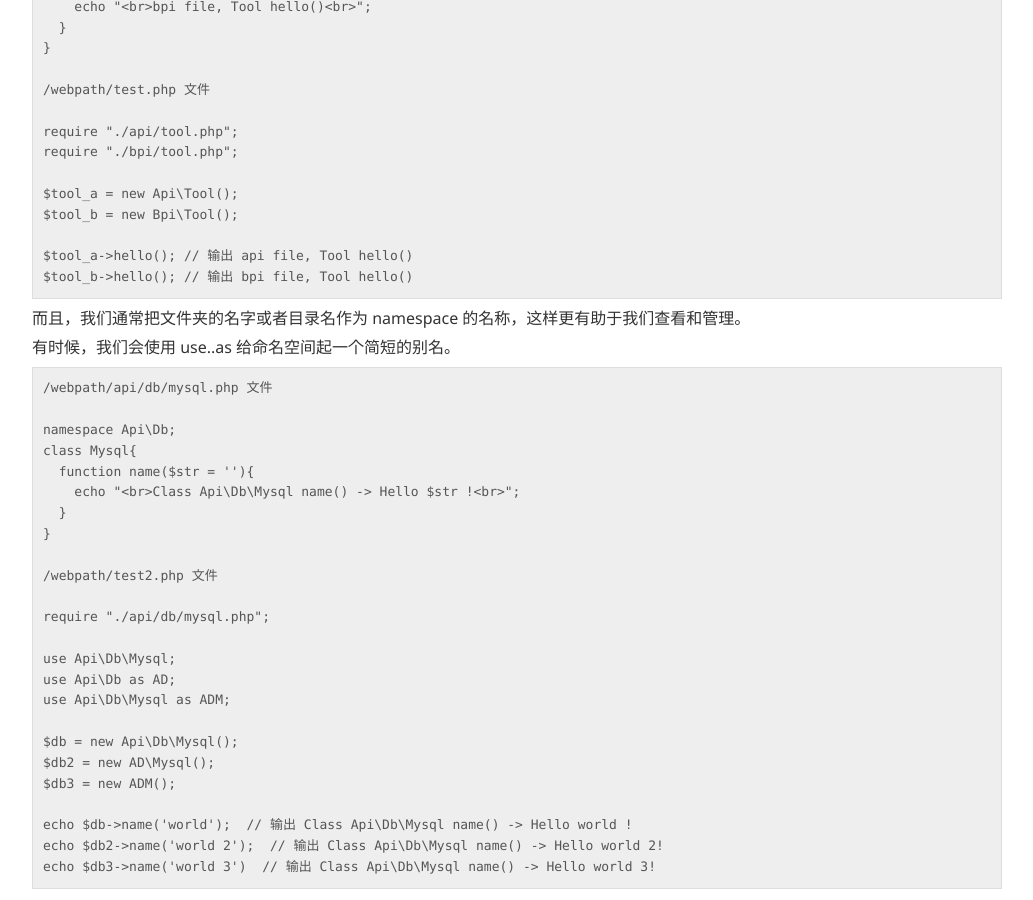
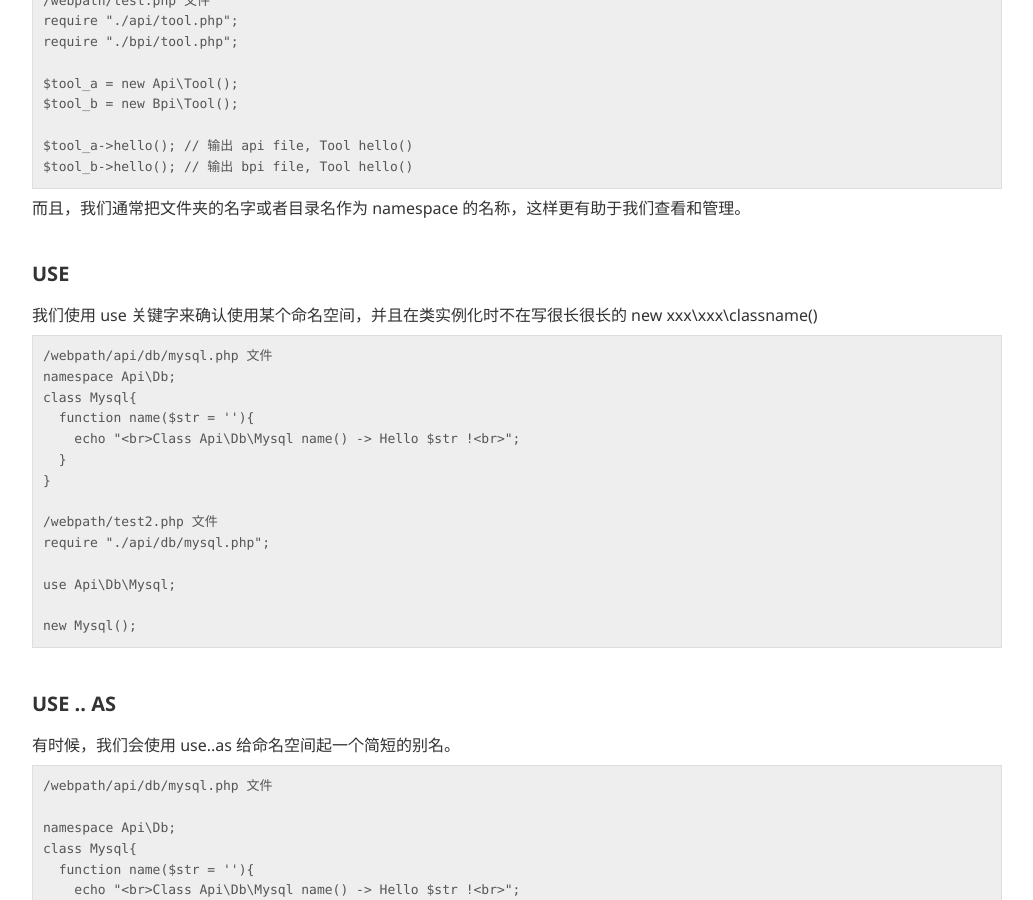
Before and after one commit to eylu/eylu.github.io, a Jekyll site: the page built from _posts/2015-04-25-phpnamespace.md, in a window 1280 px wide and 900 px high, scrolled down 1075 px. Shown: the whole window, without its empty margins (123-1156 px from the left). Built offline with Jekyll 4.4.1, drawn with Linux system fonts in a browser that asks for light colours; Markdown is read by kramdown in place of the engine named in the settings.

Commit message:
php namespace fix

````diff
--- a/_posts/2015-04-25-phpnamespace.md
+++ b/_posts/2015-04-25-phpnamespace.md
@@ -9,13 +9,12 @@ category: PHP
 
 类名定义时遇到冲突，可以使用命名空间来解决
 
-### 示例
+## 示例
 
 设 webpath 为项目目录，此时有两个组件(Api、Bpi)中都有类 Tool，如果直接声明 class Tool{} ，则会报错 Fatal error: Cannot redeclare class Tool
 
 ```
 /webpath/api/Tool.php 文件
-
 class Tool{
   function hello(){
     echo "api file, Tool hello()";
@@ -23,7 +22,6 @@ class Tool{
 }
 
 /webpath/bpi/Tool.php 文件
-
 class Tool{
   function hello(){
     echo "bpi file, Tool hello()";
@@ -31,7 +29,6 @@ class Tool{
 }
 
 /webpath/test.php 文件
-
 require "./api/tool.php";
 require "./bpi/tool.php";
 ```
@@ -40,7 +37,6 @@ require "./bpi/tool.php";
 
 ```
 /webpath/api/Tool.php 文件
-
 namespace Api;
 class Tool{
   function hello(){
@@ -49,7 +45,6 @@ class Tool{
 }
 
 /webpath/bpi/Tool.php 文件
-
 namespace Bpi;
 class Tool{
   function hello(){
@@ -58,7 +53,6 @@ class Tool{
 }
 
 /webpath/test.php 文件
-
 require "./api/tool.php";
 require "./bpi/tool.php";
 
@@ -70,6 +64,29 @@ $tool_b->hello(); // 输出 bpi file, Tool hello()
 ```
 
 而且，我们通常把文件夹的名字或者目录名作为 namespace 的名称，这样更有助于我们查看和管理。
+
+## USE
+
+我们使用 use 关键字来确认使用某个命名空间，并且在类实例化时不在写很长很长的 new xxx\xxx\classname()
+
+```
+/webpath/api/db/mysql.php 文件
+namespace Api\Db;
+class Mysql{
+  function name($str = ''){
+    echo "<br>Class Api\Db\Mysql name() -> Hello $str !<br>";
+  }
+}
+
+/webpath/test2.php 文件
+require "./api/db/mysql.php";
+
+use Api\Db\Mysql;
+
+new Mysql();
+```
+
+## USE .. AS
 
 有时候，我们会使用 use..as 给命名空间起一个简短的别名。
 
````
